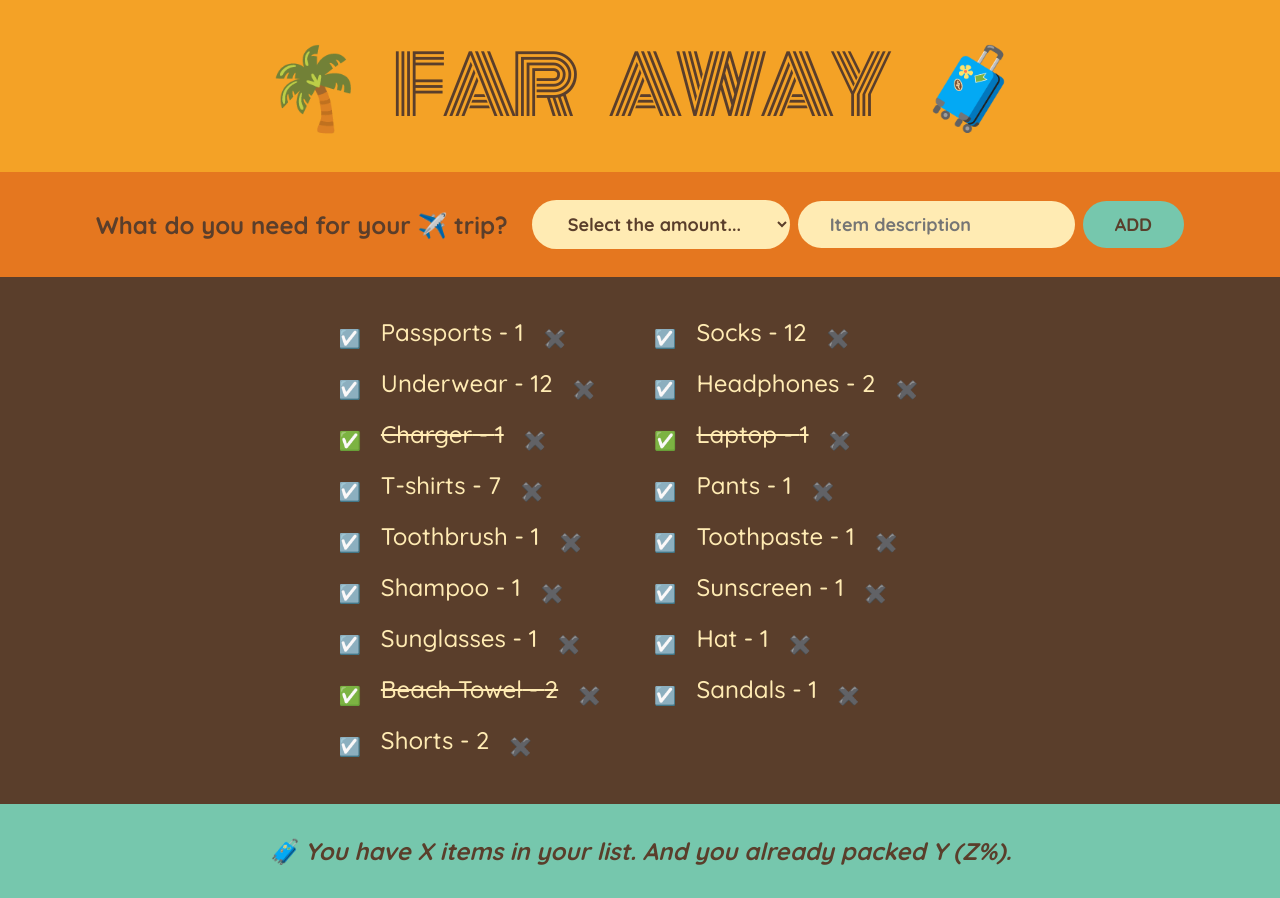
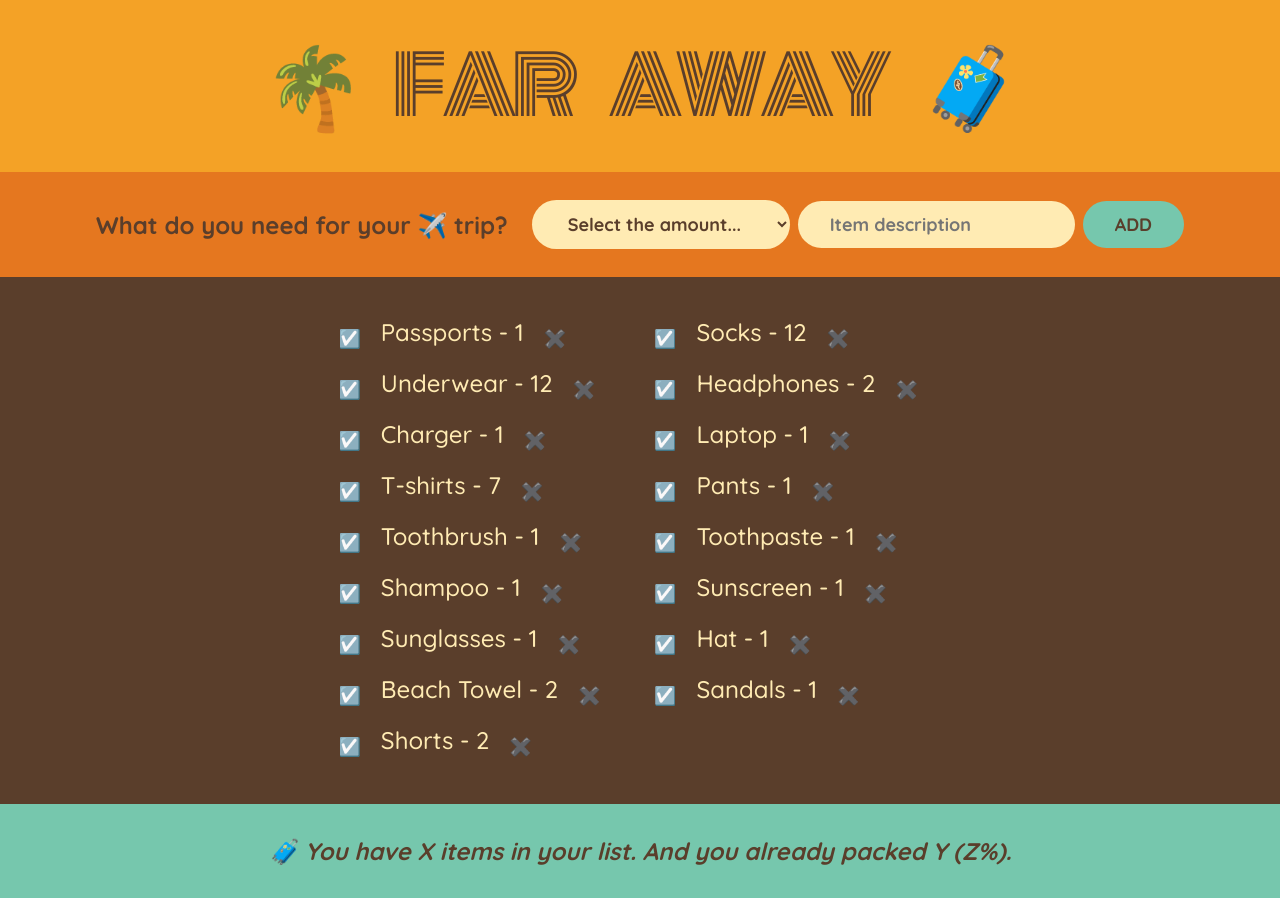
Before and after one commit to CezarLuca/05_travel_list, a React (Create React App) app: page / in a window 1280 px wide. Built offline with nearby package versions, Linux system fonts and the light colour scheme.

Commit message:
Updating an Item Complex Immutable Data Operation

```diff
--- a/src/App.js
+++ b/src/App.js
@@ -5,8 +5,8 @@ const initialItems = [
     { id: 2, description: "Socks", quantity: 12, packed: false },
     { id: 3, description: "Underwear", quantity: 12, packed: false },
     { id: 4, description: "Headphones", quantity: 2, packed: false },
-    { id: 5, description: "Charger", quantity: 1, packed: true },
-    { id: 6, description: "Laptop", quantity: 1, packed: true },
+    { id: 5, description: "Charger", quantity: 1, packed: false },
+    { id: 6, description: "Laptop", quantity: 1, packed: false },
     { id: 7, description: "T-shirts", quantity: 7, packed: false },
     { id: 8, description: "Pants", quantity: 1, packed: false },
     { id: 13, description: "Toothbrush", quantity: 1, packed: false },
@@ -15,7 +15,7 @@ const initialItems = [
     { id: 17, description: "Sunscreen", quantity: 1, packed: false },
     { id: 20, description: "Sunglasses", quantity: 1, packed: false },
     { id: 21, description: "Hat", quantity: 1, packed: false },
-    { id: 22, description: "Beach Towel", quantity: 2, packed: true },
+    { id: 22, description: "Beach Towel", quantity: 2, packed: false },
     { id: 23, description: "Sandals", quantity: 1, packed: false },
     { id: 24, description: "Shorts", quantity: 2, packed: false },
 ];
@@ -58,11 +58,26 @@ export default function App() {
         );
     }
 
+    function handleToggleItem(item) {
+        setItems(
+            items.map((i) => {
+                if (i.id === item.id) {
+                    return { ...i, packed: !i.packed };
+                }
+                return i;
+            })
+        );
+    }
+
     return (
         <div className="app">
             <Logo />
             <Form items={items} onAddItem={handleAddItem} />
-            <PackingList items={items} onRemoveItem={handleRemoveItem} />
+            <PackingList
+                items={items}
+                onRemoveItem={handleRemoveItem}
+                onToggleItem={handleToggleItem}
+            />
             <Stats />
         </div>
     );
@@ -140,7 +155,7 @@ function Form({ items, onAddItem }) {
     );
 }
 
-function PackingList({ items, onRemoveItem }) {
+function PackingList({ items, onRemoveItem, onToggleItem }) {
     return (
         <div className="list">
             <ul>
@@ -148,6 +163,7 @@ function PackingList({ items, onRemoveItem }) {
                     <Item
                         item={item}
                         onRemoveItem={onRemoveItem}
+                        onToggleItem={onToggleItem}
                         key={item.description + item.quantity}
                     />
                 ))}
@@ -156,10 +172,30 @@ function PackingList({ items, onRemoveItem }) {
     );
 }
 
-function Item({ item, onRemoveItem }) {
+// function Item({ item, onRemoveItem, onToggleItem }) {
+//     return (
+//         <li>
+//             <input
+//                 type="checkbox"
+//                 value={item.packed}
+//                 onChange={() => {
+//                     onToggleItem(item);
+//                 }}
+//             />
+//             <span style={item.packed ? { textDecoration: "line-through" } : {}}>
+//                 {item.description} - {item.quantity}
+//             </span>
+//             <button onClick={() => onRemoveItem(item)}>✖️</button>
+//         </li>
+//     );
+// }
+
+function Item({ item, onRemoveItem, onToggleItem }) {
     return (
         <li>
-            <button>{item.packed ? "✅" : "☑️"}</button>
+            <button onClick={() => onToggleItem(item)}>
+                {item.packed ? "✅" : "☑️"}
+            </button>
             <span style={item.packed ? { textDecoration: "line-through" } : {}}>
                 {item.description} - {item.quantity}
             </span>
```
